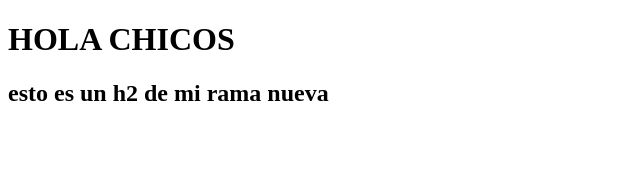
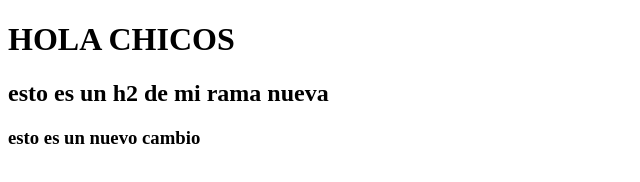
Before and after one commit to Tobias-De-Agostino/Comision-43055, a plain HTML site: page index.html in a window 1280 px wide. Shown: the whole page, without its empty margins (0-640 px from the left). Drawn offline with Linux system fonts and the light colour scheme.

Commit message:
agregamos un h3.2

```diff
--- a/index.html
+++ b/index.html
@@ -9,6 +9,7 @@
     <header>
         <h1>HOLA CHICOS</h1>
         <h2>esto es un h2 de mi rama nueva</h2>
+        <h3>esto es un nuevo cambio</h3>
     </header>
 </body>
 </html>
```
